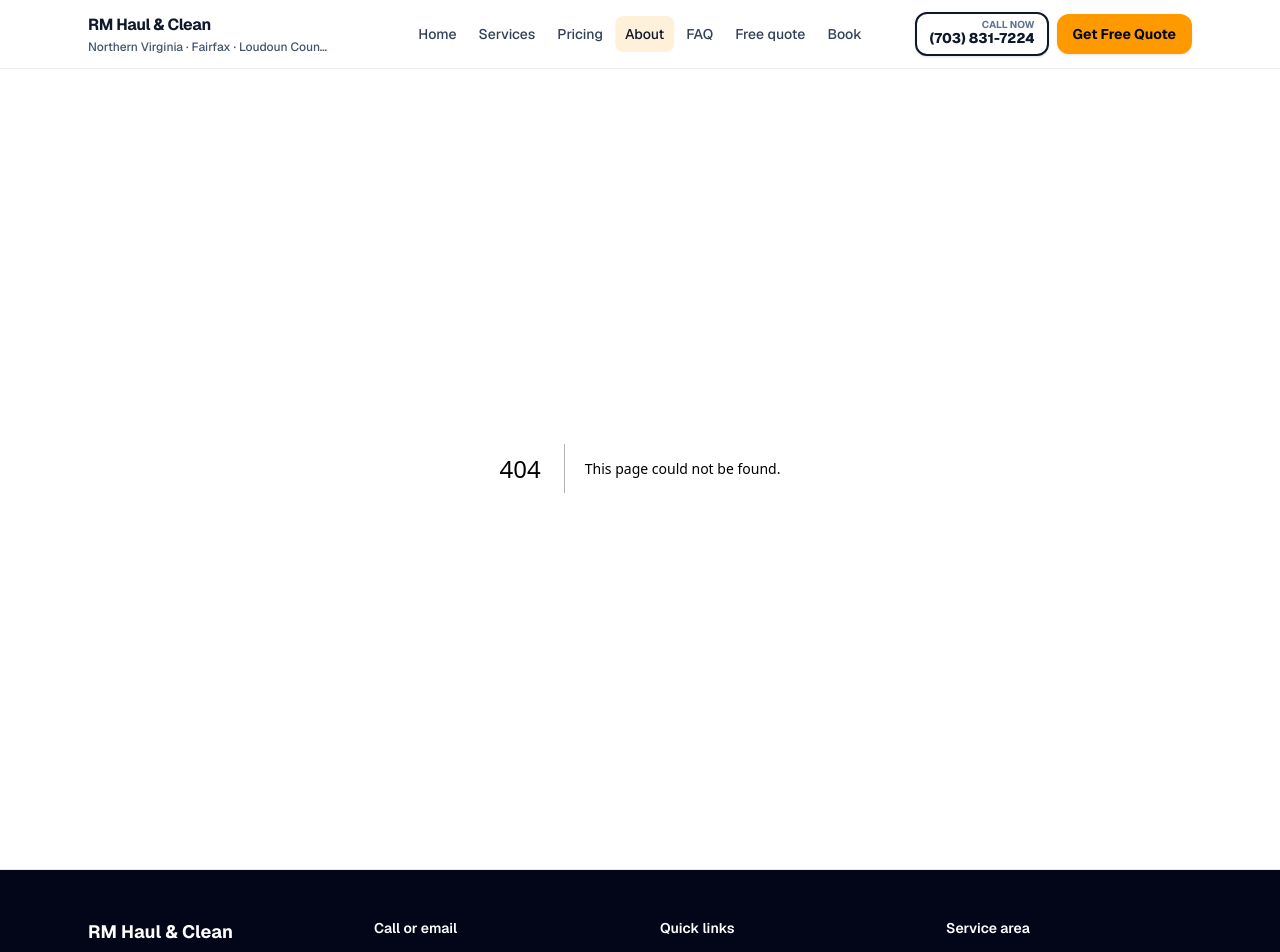
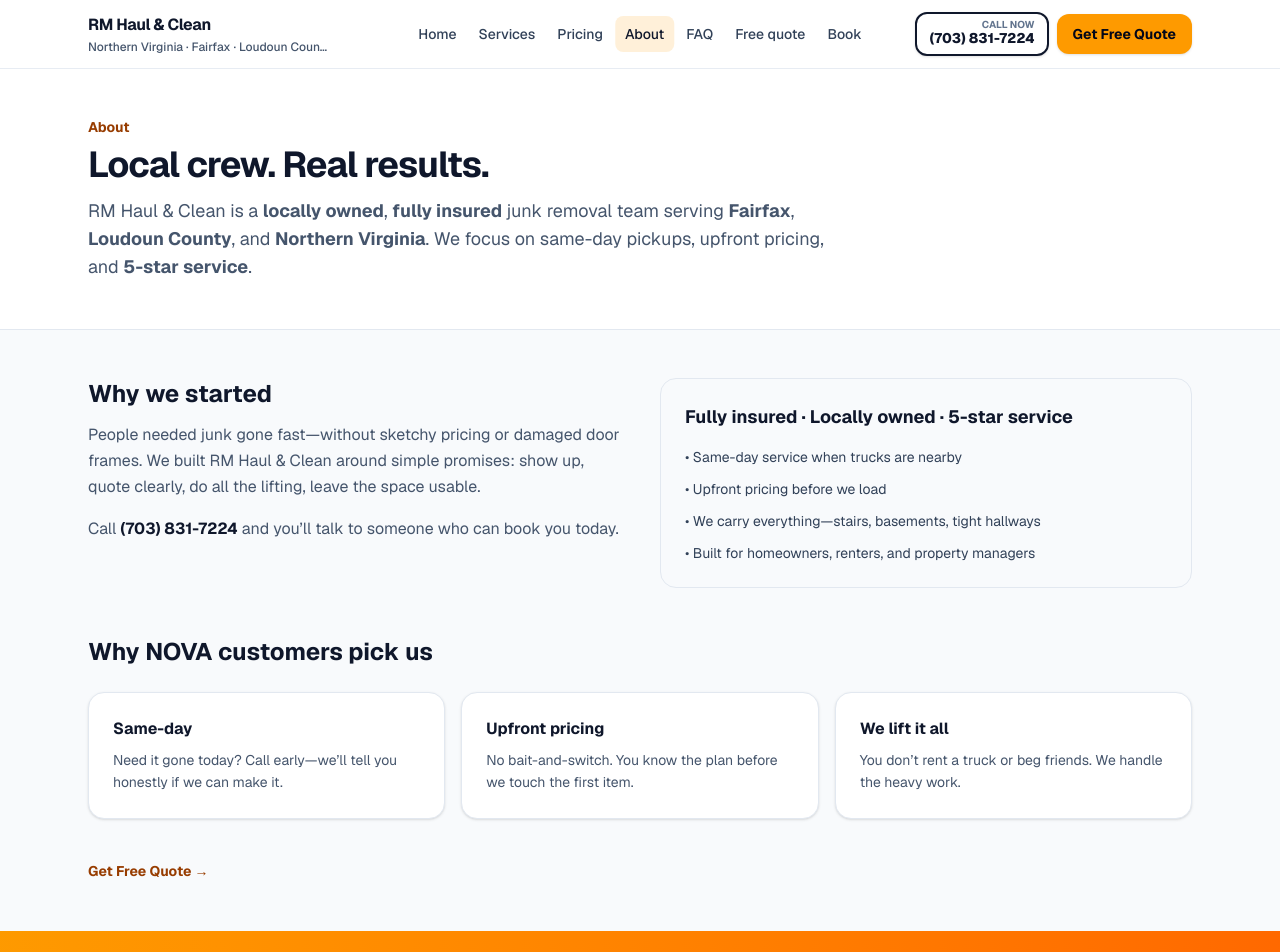
Before and after one commit to MPROJ55/Web-Applications, a Next.js app in the folder junk_removal website/: page /about in a window 1280 px wide. Before the commit this address had no page. Shown: the top 952 px of the page. Built offline with nearby package versions, Linux system fonts and the light colour scheme.

Commit message:
Add files via upload

```diff
--- /dev/null
+++ b/junk_removal website/src/app/about/page.tsx
@@ -0,0 +1,90 @@
+import type { Metadata } from "next";
+import Link from "next/link";
+
+import { CTASection } from "@/components/CTASection";
+import { SITE } from "@/lib/site";
+
+export const metadata: Metadata = {
+  title: "About Us | Local Junk Removal NOVA",
+  description:
+    "RM Haul & Clean: fully insured, locally owned junk removal for Fairfax, Loudoun County, and Northern Virginia.",
+};
+
+export default function AboutPage() {
+  return (
+    <div>
+      <section className="border-b border-slate-200 bg-white">
+        <div className="mx-auto max-w-6xl px-4 py-12 sm:px-6">
+          <p className="text-sm font-bold text-amber-800">About</p>
+          <h1 className="mt-2 text-4xl font-bold tracking-tight text-slate-900">Local crew. Real results.</h1>
+          <p className="mt-3 max-w-3xl text-lg text-slate-600">
+            {SITE.name} is a <strong>locally owned</strong>, <strong>fully insured</strong> junk removal team serving{" "}
+            <strong>Fairfax</strong>, <strong>Loudoun County</strong>, and <strong>Northern Virginia</strong>. We focus on
+            same-day pickups, upfront pricing, and <strong>5-star service</strong>.
+          </p>
+        </div>
+      </section>
+
+      <section className="mx-auto max-w-6xl px-4 py-12 sm:px-6">
+        <div className="grid gap-10 lg:grid-cols-2">
+          <div>
+            <h2 className="text-2xl font-bold text-slate-900">Why we started</h2>
+            <p className="mt-3 leading-relaxed text-slate-600">
+              People needed junk gone fast—without sketchy pricing or damaged door frames. We built {SITE.name} around
+              simple promises: show up, quote clearly, do all the lifting, leave the space usable.
+            </p>
+            <p className="mt-4 leading-relaxed text-slate-600">
+              Call <a className="font-bold text-slate-900" href={`tel:${SITE.phoneTel}`}>{SITE.phoneDisplay}</a> and you’ll
+              talk to someone who can book you today.
+            </p>
+          </div>
+          <div className="rounded-2xl border border-slate-200 bg-slate-50 p-6">
+            <h2 className="text-lg font-bold text-slate-900">{SITE.trustSignals.join(" · ")}</h2>
+            <ul className="mt-4 space-y-3 text-sm text-slate-700">
+              <li>• Same-day service when trucks are nearby</li>
+              <li>• Upfront pricing before we load</li>
+              <li>• We carry everything—stairs, basements, tight hallways</li>
+              <li>• Built for homeowners, renters, and property managers</li>
+            </ul>
+          </div>
+        </div>
+
+        <div className="mt-12">
+          <h2 className="text-2xl font-bold text-slate-900">Why NOVA customers pick us</h2>
+          <div className="mt-6 grid gap-4 md:grid-cols-3">
+            {[
+              {
+                title: "Same-day",
+                body: "Need it gone today? Call early—we’ll tell you honestly if we can make it.",
+              },
+              {
+                title: "Upfront pricing",
+                body: "No bait-and-switch. You know the plan before we touch the first item.",
+              },
+              {
+                title: "We lift it all",
+                body: "You don’t rent a truck or beg friends. We handle the heavy work.",
+              },
+            ].map((x) => (
+              <div key={x.title} className="rounded-2xl border border-slate-200 bg-white p-6 shadow-sm">
+                <div className="font-bold text-slate-900">{x.title}</div>
+                <p className="mt-2 text-sm leading-relaxed text-slate-600">{x.body}</p>
+              </div>
+            ))}
+          </div>
+        </div>
+
+        <div className="mt-10">
+          <Link href="/contact" className="text-sm font-bold text-amber-800 hover:text-amber-700">
+            Get Free Quote →
+          </Link>
+        </div>
+      </section>
+
+      <CTASection
+        title="Book your pickup"
+        subtitle="Fairfax, Loudoun County, and all of Northern Virginia. Call for same-day—or get a free quote online."
+      />
+    </div>
+  );
+}
```
